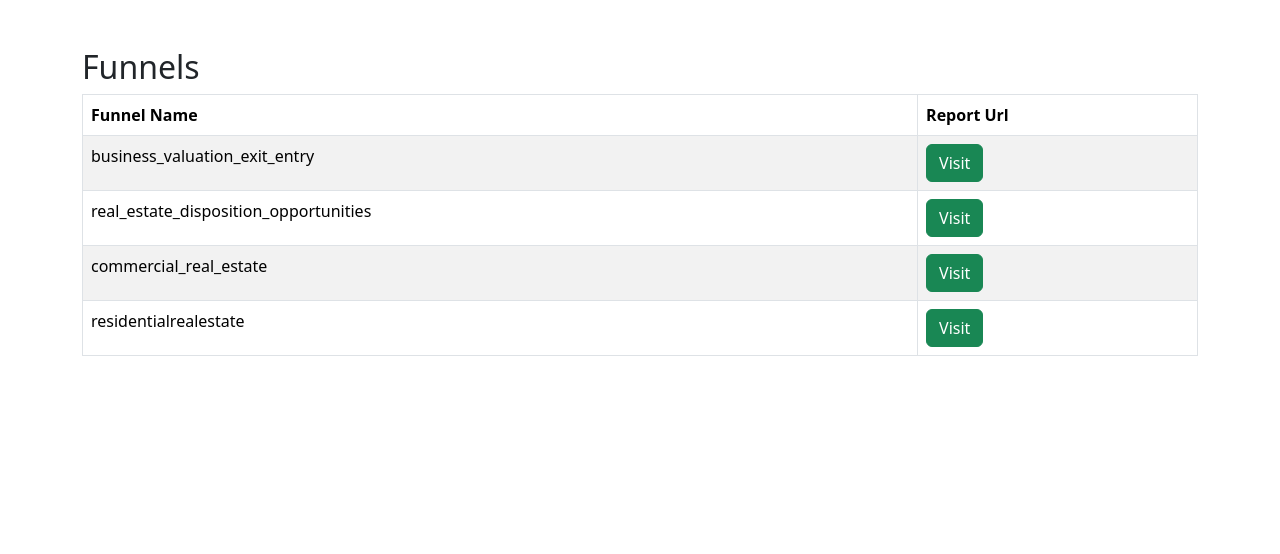
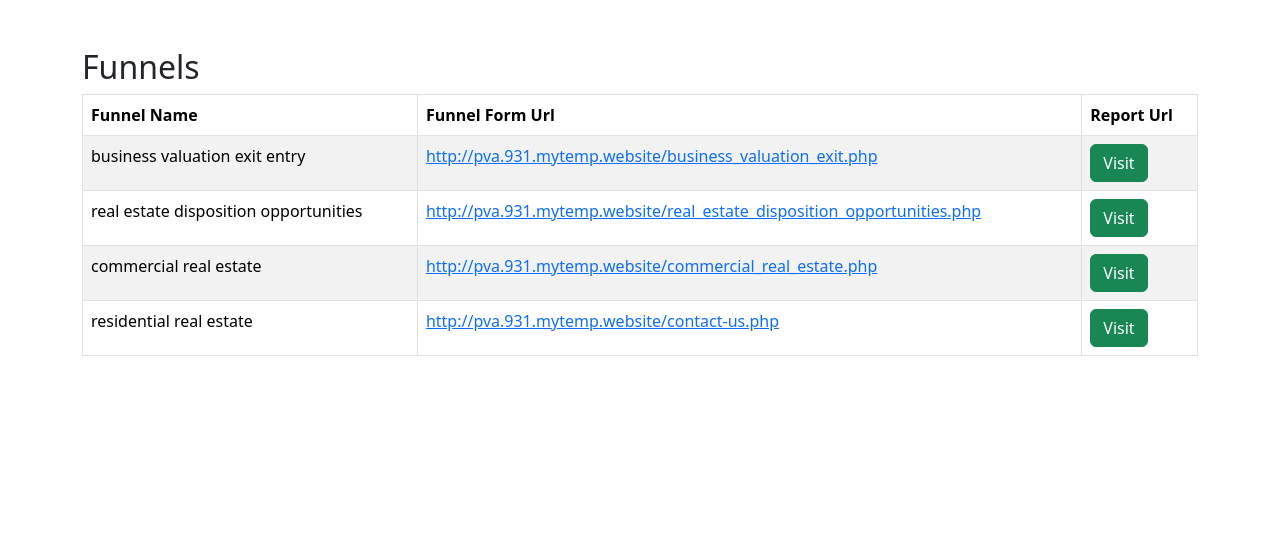
Before and after one commit to dreyn0721/real_estate_funnels_git, a PHP site: page /dashboard.php in a window 1280 px wide. Shown: the part 72-626 px from the top of the page. Run offline with PHP 8.4, Linux system fonts and the light colour scheme; a user stored in the database is signed in.

Commit message:
add new col to dashboard, visit the actual funnel form website

```diff
--- a/dashboard.php
+++ b/dashboard.php
@@ -32,33 +32,38 @@ if( !logged_in() ){
        <thead>
          <tr>
            <th>Funnel Name</th>
+           <th>Funnel Form Url</th>
            <th>Report Url</th>
          </tr>
        </thead>
 
        <tbody>
          <tr>
-           <td>business_valuation_exit_entry</td>
+           <td>business valuation exit entry</td>
+           <td><a href="<?php echo $base_url;?>/business_valuation_exit.php" target="_blank"><?php echo $base_url;?>/business_valuation_exit.php</a></td>
            <td><a href="<?php echo $base_url;?>/entries_business_valuation_exit.php" class="btn btn-success">Visit</a></td>
          </tr>
 
 
 
          <tr>
-           <td>real_estate_disposition_opportunities</td>
+           <td>real estate disposition opportunities</td>
+           <td><a href="<?php echo $base_url;?>/real_estate_disposition_opportunities.php" target="_blank"><?php echo $base_url;?>/real_estate_disposition_opportunities.php</a></td>
            <td><a href="<?php echo $base_url;?>/entries_real_estate_disposition_opportunities.php" class="btn btn-success">Visit</a></td>
          </tr>
 
 
 
          <tr>
-           <td>commercial_real_estate</td>
+           <td>commercial real estate</td>
+           <td><a href="<?php echo $base_url;?>/commercial_real_estate.php" target="_blank"><?php echo $base_url;?>/commercial_real_estate.php</a></td>
            <td><a href="<?php echo $base_url;?>/entries_commercial_real_estate.php" class="btn btn-success">Visit</a></td>
          </tr>
 
 
          <tr>
-           <td>residentialrealestate</td>
+           <td>residential real estate</td>
+           <td><a href="<?php echo $base_url;?>/contact-us.php" target="_blank"><?php echo $base_url;?>/contact-us.php</a></td>
            <td><a href="<?php echo $base_url;?>/entries_residentialrealestate.php" class="btn btn-success">Visit</a></td>
          </tr>
 
--- a/init/main-functions.php
+++ b/init/main-functions.php
@@ -1,6 +1,6 @@
 <?php
 $author = "Anthony Rivas";
-$base_url = "http://127.0.0.1/funnels/residentialrealestate";
+$base_url = "http://pva.931.mytemp.website";
 
 
 
@@ -183,11 +183,17 @@ if( isset( $_POST['action'] ) && $_POST['action'] == "login" ){
 
       echo $user['id'];
       exit();
+
     } else {
 
       $errors[] = "Invalid username or password";
 
 
+    }
+
+  }
+
+  if( isset( $errors ) && is_array( $errors ) && count( $errors ) > 0 ){
     //make html error for return
     $html = "<ul>";
 
@@ -199,10 +205,11 @@ if( isset( $_POST['action'] ) && $_POST['action'] == "login" ){
 
     echo $html;
     exit();
-
+  } else {
+    echo "Something wen't wrong";
+    exit();
   }
 
-  }
 
 }
 
```
Lines whose indentation alone changed are shown as unchanged.
